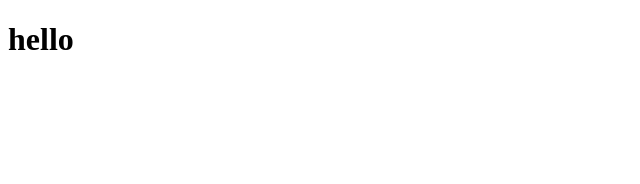
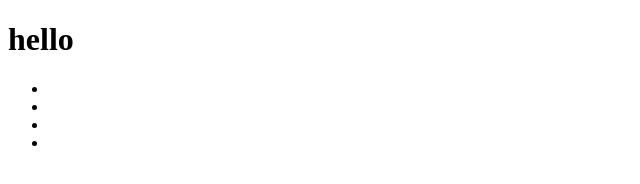
Before and after one commit to MikeBloomfield/John, a plain HTML site: page index.html in a window 1280 px wide. Shown: the full height of the page, 0-640 px from the left. Drawn offline with Linux system fonts and the light colour scheme; files that its build step writes are made by us from their sources.

Commit message:
good idea

```diff
--- a/index.html
+++ b/index.html
@@ -8,5 +8,11 @@
 </head>
 <body>
     <h1>hello</h1>
+    <ul>
+        <li><a href="/"></a></li>
+        <li><a href="/"></a></li>
+        <li><a href="/"></a></li>
+        <li><a href="/"></a></li>
+    </ul>
 </body>
 </html>
```
